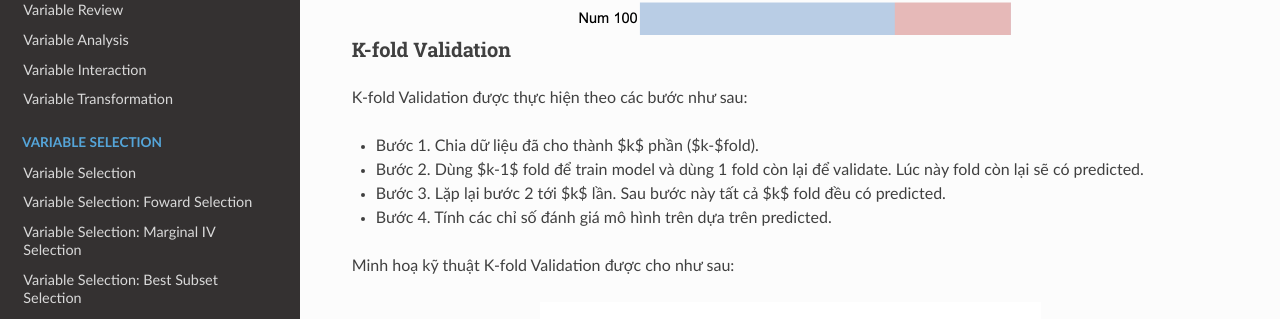
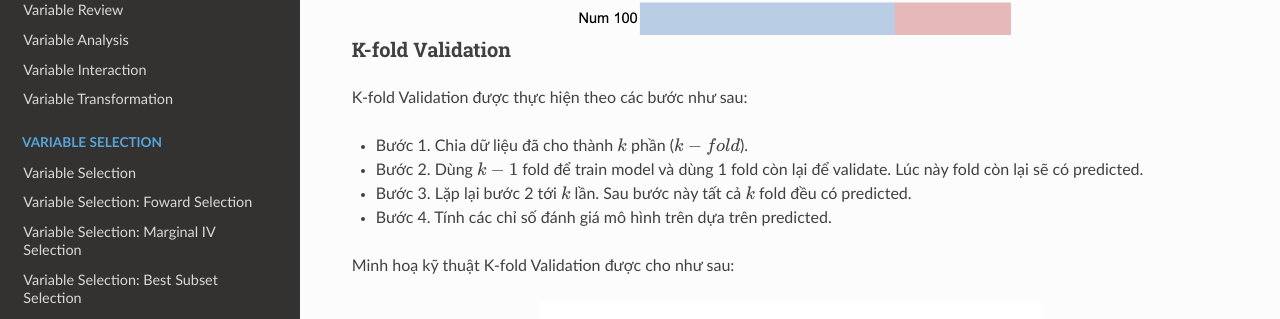
Before and after one commit to thanhtra254/SMCS, a Sphinx documentation site: the page built from docs/post/ModelCrossValidation.rst, in a window 1280 px wide and 900 px high, scrolled down 747 px. Shown: the part 124-443 px from the top of the window. Built offline with Sphinx 7.4.7 and the Read the Docs theme 2.0.0, drawn with Linux system fonts in a browser that asks for light colours; part of the change alters nothing that is shown.

```diff
--- a/docs/post/ModelCrossValidation.rst
+++ b/docs/post/ModelCrossValidation.rst
@@ -35,9 +35,9 @@ K-fold Validation
 
 K-fold Validation được thực hiện theo các bước như sau:
 
-- Bước 1. Chia dữ liệu đã cho thành $k$ phần ($k-$fold).
-- Bước 2. Dùng $k-1$ fold để train model và dùng 1 fold còn lại để validate. Lúc này fold còn lại sẽ có predicted.
-- Bước 3. Lặp lại bước 2 tới $k$ lần. Sau bước này tất cả $k$ fold đều có predicted.
+- Bước 1. Chia dữ liệu đã cho thành :math:`k` phần (:math:`k-fold`).
+- Bước 2. Dùng :math:`k-1` fold để train model và dùng 1 fold còn lại để validate. Lúc này fold còn lại sẽ có predicted.
+- Bước 3. Lặp lại bước 2 tới :math:`k` lần. Sau bước này tất cả :math:`k` fold đều có predicted.
 - Bước 4. Tính các chỉ số đánh giá mô hình trên dựa trên predicted.
 
 Minh hoạ kỹ thuật K-fold Validation được cho như sau:
```
